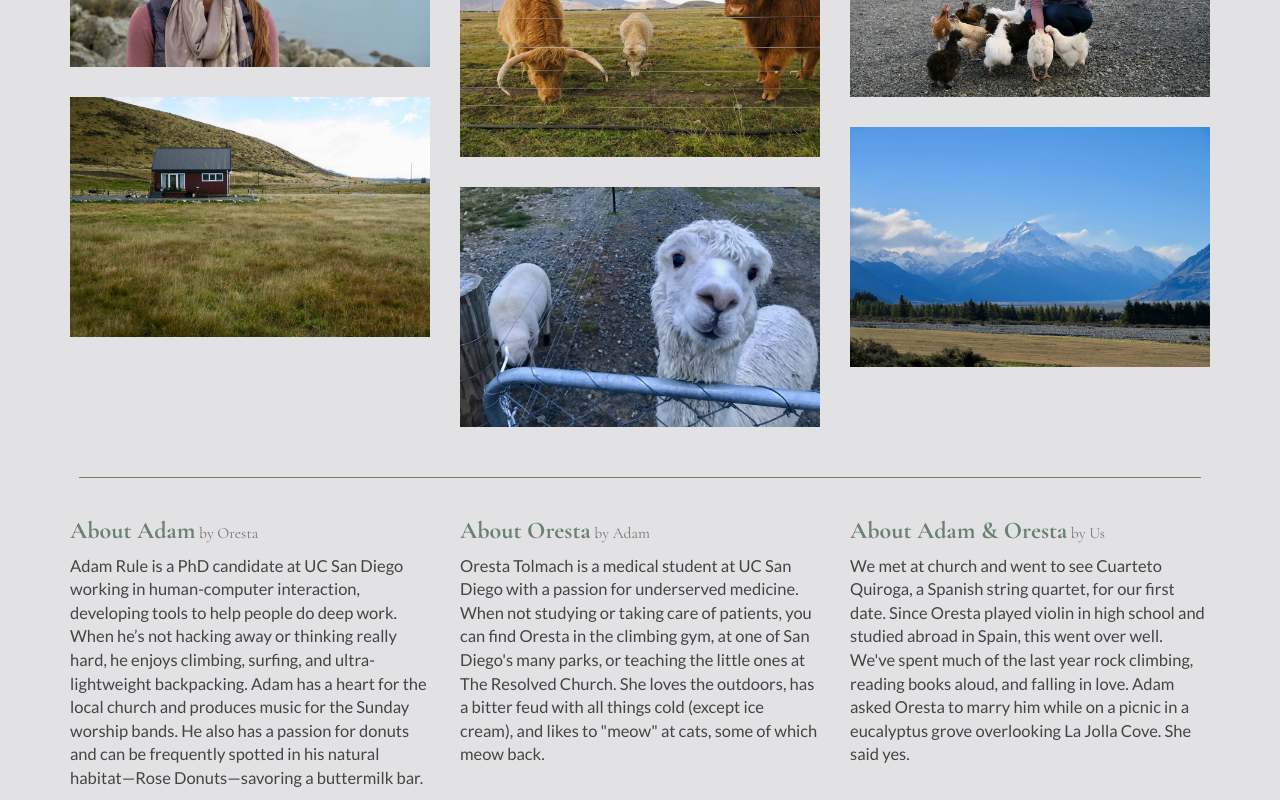
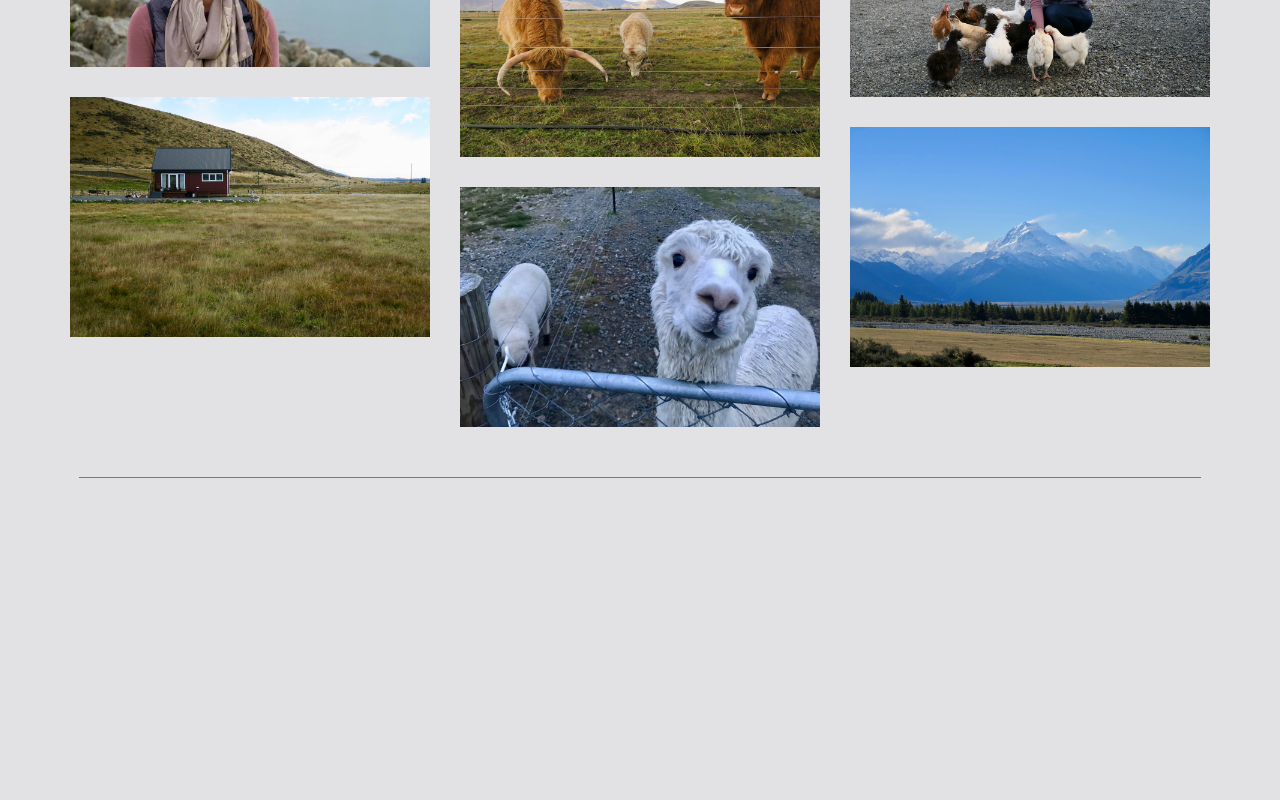
Before and after one commit to acrule/adamandoresta, a plain HTML site: page nz.html in a window 1280 px wide. Shown: the part 4169-4969 px from the top of the page. After the commit the page ends 4667 px from the top, so only its background shows below. Drawn offline with nearby package versions, Linux system fonts and the light colour scheme.

Commit message:
remove about text on nz page

```diff
--- a/nz.html
+++ b/nz.html
@@ -173,21 +173,6 @@
           <hr>
       </div>
 
-      <div class="row">
-          <div class="col-md-4">
-              <h3>About Adam<small> by Oresta</small></h3>
-              <p>Adam Rule is a PhD candidate at UC San Diego working in human-computer interaction, developing tools to help people do deep work. When he’s not hacking away or thinking really hard, he enjoys climbing, surfing, and ultra-lightweight backpacking. Adam has a heart for the local church and produces music for the Sunday worship bands. He also has a passion for donuts and can be frequently spotted in his natural habitat—Rose Donuts—savoring a buttermilk bar.</p>
-          </div>
-          <div class="col-md-4">
-              <h3>About Oresta<small> by Adam</small></h3>
-              <p>Oresta Tolmach is a medical student at UC San Diego with a passion for underserved medicine. When not studying or taking care of patients, you can find Oresta in the climbing gym, at one of San Diego's many parks, or teaching the little ones at The Resolved Church. She loves the outdoors, has a bitter feud with all things cold (except ice cream), and likes to "meow" at cats, some of which meow back.</p>
-          </div>
-          <div class="col-md-4">
-              <h3>About Adam & Oresta<small> by Us</small></h3>
-              <p>We met at church and went to see Cuarteto Quiroga, a Spanish string quartet, for our first date. Since Oresta played violin in high school and studied abroad in Spain, this went over well. We've spent much of the last year rock climbing, reading books aloud, and falling in love. Adam asked Oresta to marry him while on a picnic in a eucalyptus grove overlooking La Jolla Cove. She said yes.</p>
-          </div>
-      </div>
-
       <!-- jQuery (necessary for Bootstrap's JavaScript plugins) -->
       <script src="https://ajax.googleapis.com/ajax/libs/jquery/1.12.4/jquery.min.js"></script>
       <!-- Include all compiled plugins (below), or include individual files as needed -->
```
